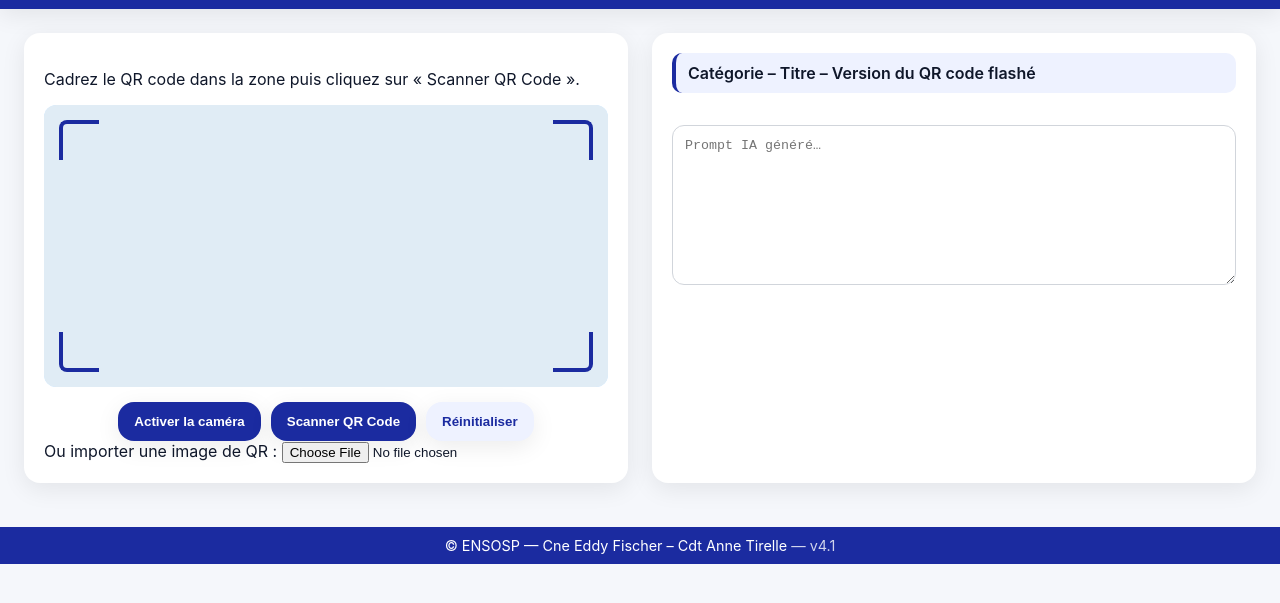
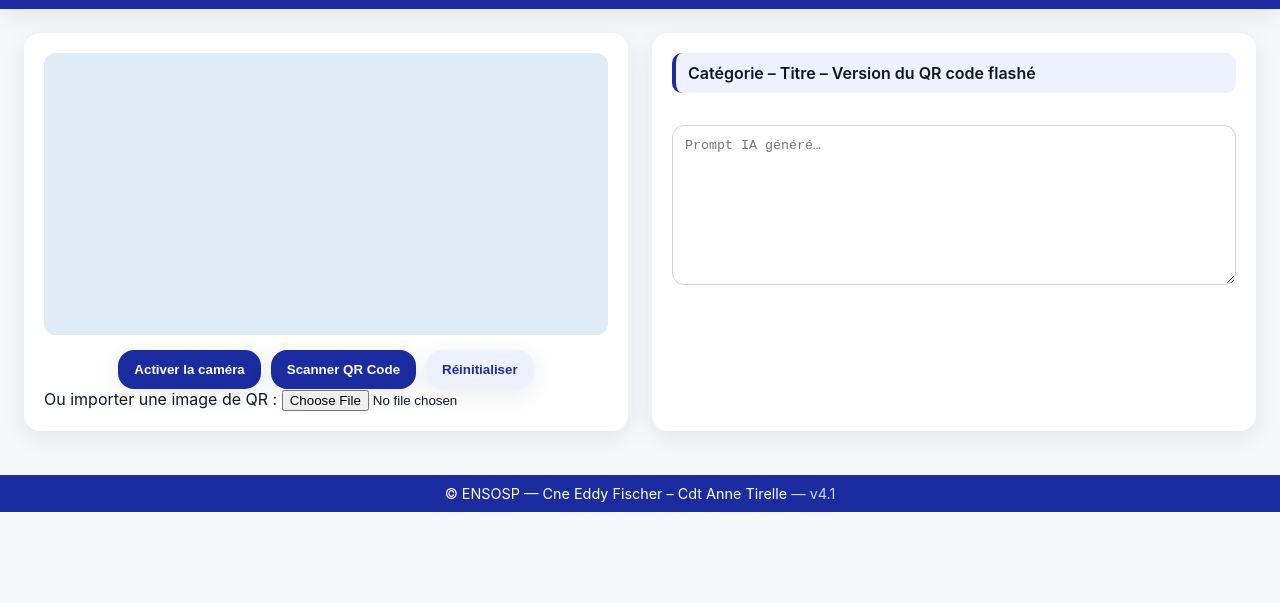
Before and after one commit to annelefevre2-crypto/Essai-RCH-IA-V10, a plain HTML site: page index.html in a window 1280 px wide. Shown: the part 61-664 px from the top of the page. Drawn offline with Linux system fonts and the light colour scheme; a script that the page names is missing.

Commit message:
Update index.html

```diff
--- a/index.html
+++ b/index.html
@@ -25,13 +25,13 @@
 
   <main class="container">
     <section class="scanner">
-      <p class="scan-instructions" data-i18n="scanHint">
+     <p id="scanHint" class="scan-instructions hidden" data-i18n="scanHint">
         Cadrez le QR code dans la zone puis cliquez sur « Scanner QR Code ».
       </p>
 
       <div class="video-container">
         <video id="camera" autoplay playsinline muted></video>
-        <div class="scan-overlay">
+        <div id="scanOverlay" class="scan-overlay hidden">
           <div class="corner tl"></div>
           <div class="corner tr"></div>
           <div class="corner bl"></div>
```
